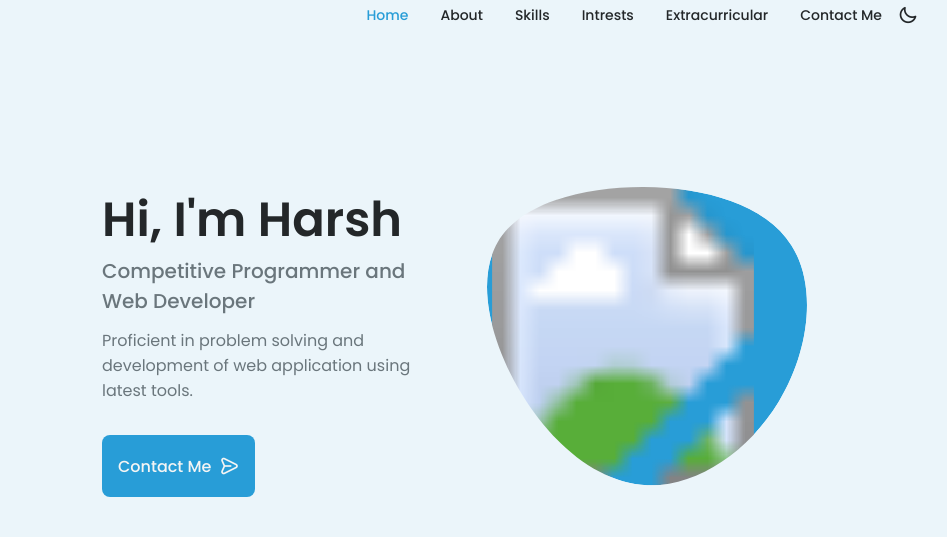
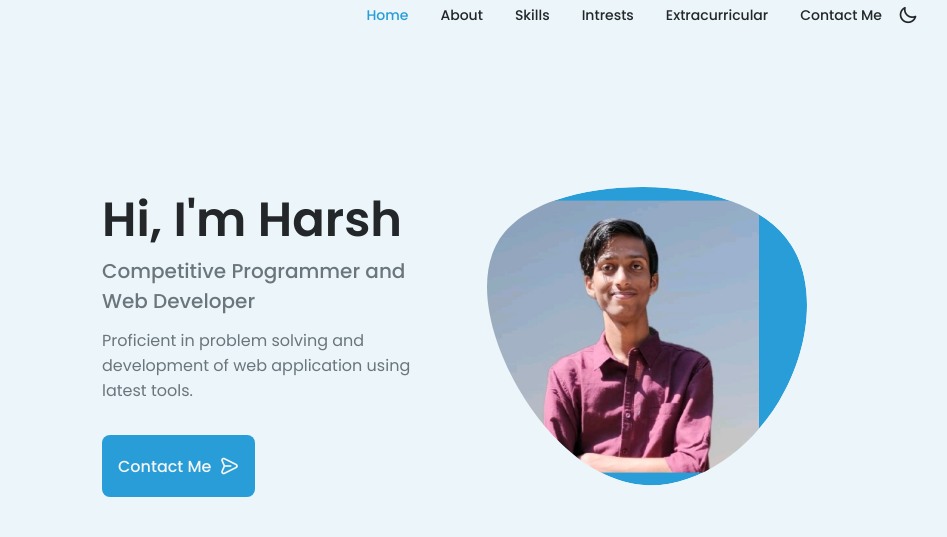
Before and after one commit to harsh-fr/portfolio, a plain HTML site: page index.html in a window 1280 px wide. Shown: the top 537 px of the page, 206-1153 px from the left. Drawn offline with nearby package versions, Linux system fonts and the light colour scheme.

Commit message:
Update index.html

```diff
--- a/index.html
+++ b/index.html
@@ -89,7 +89,7 @@
                                 </mask>
                                 <g mask="url(#mask0)">
                                     <path d="M190.312 36.4879C206.582 62.1187 201.309 102.826 182.328 134.186C163.346 165.547 130.807 187.559 100.226 186.353C69.6454 185.297 41.0228 161.023 21.7403 129.362C2.45775 97.8511 -7.48481 59.1033 6.67581 34.5279C20.9871 10.1032 59.7028 -0.149132 97.9666 0.00163737C136.23 0.303176 174.193 10.857 190.312 36.4879Z"/>
-                                    <image class="home__blob-img" x='0' y='0' width='200' height='187' xlink:href="main/img/profile.png"/>
+                                    <image class="home__blob-img" x='0' y='0' width='200' height='187' xlink:href="main/img/profile.jpeg"/>
                                 </g>
                             </svg>
                         </div>
```
